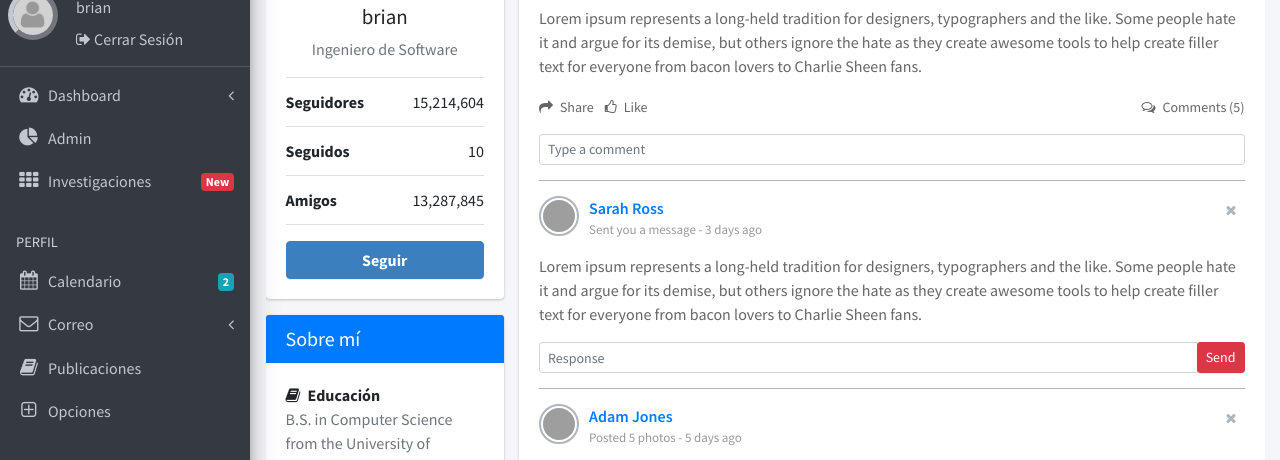
After one commit to BrianRigoni/ObservatorioTerritorial, a Django app: page /perfil/ in a window 1280 px wide. The commit adds this page. Shown: the part 211-671 px from the top of the page. Run offline with Django 3.2, Linux system fonts and the light colour scheme; a user stored in the database is signed in; some libraries are stand-ins or nearby versions; grey boxes are pictures that could not be loaded.

Commit message:
no message

```diff
--- a/directory/static/css/ObservatorioTerritorial.css
+++ b/directory/static/css/ObservatorioTerritorial.css
@@ -67,6 +67,9 @@ html, body {
     margin-bottom: 1rem;
     margin-left: 2rem;
 }
+h1 {
+    width: -webkit-fill-available;
+}
 @media(max-width: 700px) {
     h1 {
         font-size: 30px;
@@ -99,11 +102,7 @@ html, body {
 .image-sidebar {
     border-radius: 50%;
 }
-.info a {
-    color: #C2C7D0;
-    text-transform: capitalize;
-}
-.info i {
+.pagetext-color *{
     color: #C2C7D0;
 }
 .user-panel {
--- /dev/null
+++ b/directory/templates/accounts/profile.html
@@ -0,0 +1,376 @@
+{% extends 'base.html' %}
+{% load static %}
+{% block title %}Perfil{% endblock title %}
+{% block content %}
+  <div class="wrapper">
+    <!-- Main content -->
+        <div class="row">
+          <div class="col-md-3">
+
+            <!-- Profile Image -->
+            <div class="card card-primary card-outline">
+              <div class="card-body box-profile">
+                <div class="text-center">
+                  <img class="profile-user-img img-fluid"
+                       src="../Screenshot_1.png"
+                       alt="User profile picture">
+                </div>
+
+                <h3 class="profile-username text-center">{{ user.username }}</h3>
+
+                <p class="text-muted text-center">Ingeniero de Software</p>
+
+                <ul class="list-group list-group-unbordered mb-3">
+                  <li class="list-group-item">
+                    <b>Seguidores</b> <a class="float-right">15,214,604</a>
+                  </li>
+                  <li class="list-group-item">
+                    <b>Seguidos</b> <a class="float-right">10</a>
+                  </li>
+                  <li class="list-group-item">
+                    <b>Amigos</b> <a class="float-right">13,287,845</a>
+                  </li>
+                </ul>
+
+                <a href="#" class="btn btn-primary btn-block"><b>Seguir</b></a>
+              </div>
+              <!-- /.card-body -->
+            </div>
+            <!-- /.card -->
+
+            <!-- About Me Box -->
+            <div class="card card-primary">
+              <div class="card-header">
+                <h3 class="card-title">Sobre mí</h3>
+              </div>
+              <!-- /.card-header -->
+              <div class="card-body">
+                <strong><i class="fa fa-book mr-1"></i> Educación</strong>
+
+                <p class="text-muted">
+                  B.S. in Computer Science from the University of Tennessee at Knoxville
+                </p>
+
+                <hr>
+
+                <strong><i class="fa fa-map-marker mr-1"></i> Ubicación</strong>
+
+                <p class="text-muted">Ushuaia, Tierra del Fuego</p>
+
+                <hr>
+
+                <strong><i class="fa fa-pencil mr-1"></i> Habilidades</strong>
+
+                <p class="text-muted">
+                  <span class="tag tag-danger">UI Design</span>
+                  <span class="tag tag-success">Coding</span>
+                  <span class="tag tag-info">Javascript</span>
+                  <span class="tag tag-warning">PHP</span>
+                  <span class="tag tag-primary">Node.js</span>
+                </p>
+
+                <hr>
+
+                <strong><i class="fa fa-file-text-o mr-1"></i> Notas</strong>
+
+                <p class="text-muted">Lorem ipsum dolor sit amet, consectetur adipiscing elit. Etiam fermentum enim neque.</p>
+              </div>
+              <!-- /.card-body -->
+            </div>
+            <!-- /.card -->
+          </div>
+          <!-- /.col -->
+          <div class="col-md-9">
+            <div class="card">
+              <div class="card-header p-2">
+                <ul class="nav nav-pills">
+                  <li class="nav-item"><a class="nav-link active" href="#activity" data-toggle="tab">Actividad</a></li>
+                  <li class="nav-item"><a class="nav-link" href="#timeline" data-toggle="tab">Timeline</a></li>
+                  <li class="nav-item"><a class="nav-link" href="#settings" data-toggle="tab">Ajustes</a></li>
+                </ul>
+              </div><!-- /.card-header -->
+              <div class="card-body">
+                <div class="tab-content">
+                  <div class="active tab-pane" id="activity">
+                    <!-- Post -->
+                    <div class="post">
+                      <div class="user-block">
+                        <img class="img-circle img-bordered-sm" src="/Screenshot_1.png" alt="user image">
+                        <span class="username">
+                          <a href="#">Jonathan Burke Jr.</a>
+                          <a href="#" class="float-right btn-tool"><i class="fa fa-times"></i></a>
+                        </span>
+                        <span class="description">Shared publicly - 7:30 PM today</span>
+                      </div>
+                      <!-- /.user-block -->
+                      <p>
+                        Lorem ipsum represents a long-held tradition for designers,
+                        typographers and the like. Some people hate it and argue for
+                        its demise, but others ignore the hate as they create awesome
+                        tools to help create filler text for everyone from bacon lovers
+                        to Charlie Sheen fans.
+                      </p>
+
+                      <p>
+                        <a href="#" class="link-black text-sm mr-2"><i class="fa fa-share mr-1"></i> Share</a>
+                        <a href="#" class="link-black text-sm"><i class="fa fa-thumbs-o-up mr-1"></i> Like</a>
+                        <span class="float-right">
+                          <a href="#" class="link-black text-sm">
+                            <i class="fa fa-comments-o mr-1"></i> Comments (5)
+                          </a>
+                        </span>
+                      </p>
+
+                      <input class="form-control form-control-sm" type="text" placeholder="Type a comment">
+                    </div>
+                    <!-- /.post -->
+
+                    <!-- Post -->
+                    <div class="post clearfix">
+                      <div class="user-block">
+                        <img class="img-circle img-bordered-sm" src="/Screenshot_1.png" alt="User Image">
+                        <span class="username">
+                          <a href="#">Sarah Ross</a>
+                          <a href="#" class="float-right btn-tool"><i class="fa fa-times"></i></a>
+                        </span>
+                        <span class="description">Sent you a message - 3 days ago</span>
+                      </div>
+                      <!-- /.user-block -->
+                      <p>
+                        Lorem ipsum represents a long-held tradition for designers,
+                        typographers and the like. Some people hate it and argue for
+                        its demise, but others ignore the hate as they create awesome
+                        tools to help create filler text for everyone from bacon lovers
+                        to Charlie Sheen fans.
+                      </p>
+
+                      <form class="form-horizontal">
+                        <div class="input-group input-group-sm mb-0">
+                          <input class="form-control form-control-sm" placeholder="Response">
+                          <div class="input-group-append">
+                            <button type="submit" class="btn btn-danger">Send</button>
+                          </div>
+                        </div>
+                      </form>
+                    </div>
+                    <!-- /.post -->
+
+                    <!-- Post -->
+                    <div class="post">
+                      <div class="user-block">
+                        <img class="img-circle img-bordered-sm" src="/Screenshot_1.png" alt="User Image">
+                        <span class="username">
+                          <a href="#">Adam Jones</a>
+                          <a href="#" class="float-right btn-tool"><i class="fa fa-times"></i></a>
+                        </span>
+                        <span class="description">Posted 5 photos - 5 days ago</span>
+                      </div>
+                      <!-- /.user-block -->
+                      <div class="row mb-3">
+                        <div class="col-sm-6">
+                          <img class="img-fluid" src="/Screenshot_1.png" alt="Photo">
+                        </div>
+                        <!-- /.col -->
+                        <div class="col-sm-6">
+                          <div class="row">
+                            <div class="col-sm-6">
+                              <img class="img-fluid mb-3" src="/Screenshot_1.png" alt="Photo">
+                              <img class="img-fluid" src="/Screenshot_1.png" alt="Photo">
+                            </div>
+                            <!-- /.col -->
+                            <div class="col-sm-6">
+                              <img class="img-fluid mb-3" src="/Screenshot_1.png" alt="Photo">
+                              <img class="img-fluid" src="/Screenshot_1.png" alt="Photo">
+                            </div>
+                            <!-- /.col -->
+                          </div>
+                          <!-- /.row -->
+                        </div>
+                        <!-- /.col -->
+                      </div>
+                      <!-- /.row -->
+
+                      <p>
+                        <a href="#" class="link-black text-sm mr-2"><i class="fa fa-share mr-1"></i> Share</a>
+                        <a href="#" class="link-black text-sm"><i class="fa fa-thumbs-o-up mr-1"></i> Like</a>
+                        <span class="float-right">
+                          <a href="#" class="link-black text-sm">
+                            <i class="fa fa-comments-o mr-1"></i> Comments (5)
+                          </a>
+                        </span>
+                      </p>
+
+                      <input class="form-control form-control-sm" type="text" placeholder="Type a comment">
+                    </div>
+                    <!-- /.post -->
+                  </div>
+                  <!-- /.tab-pane -->
+                  <div class="tab-pane" id="timeline">
+                    <!-- The timeline -->
+                    <ul class="timeline timeline-inverse">
+                      <!-- timeline time label -->
+                      <li class="time-label">
+                        <span class="bg-danger">
+                          10 Feb. 2014
+                        </span>
+                      </li>
+                      <!-- /.timeline-label -->
+                      <!-- timeline item -->
+                      <li>
+                        <i class="fa fa-envelope bg-primary"></i>
+
+                        <div class="timeline-item">
+                          <span class="time"><i class="fa fa-clock-o"></i> 12:05</span>
+
+                          <h3 class="timeline-header"><a href="#">Support Team</a> sent you an email</h3>
+
+                          <div class="timeline-body">
+                            Etsy doostang zoodles disqus groupon greplin oooj voxy zoodles,
+                            weebly ning heekya handango imeem plugg dopplr jibjab, movity
+                            jajah plickers sifteo edmodo ifttt zimbra. Babblely odeo kaboodle
+                            quora plaxo ideeli hulu weebly balihoo...
+                          </div>
+                          <div class="timeline-footer">
+                            <a href="#" class="btn btn-primary btn-sm">Read more</a>
+                            <a href="#" class="btn btn-danger btn-sm">Delete</a>
+                          </div>
+                        </div>
+                      </li>
+                      <!-- END timeline item -->
+                      <!-- timeline item -->
+                      <li>
+                        <i class="fa fa-user bg-info"></i>
+
+                        <div class="timeline-item">
+                          <span class="time"><i class="fa fa-clock-o"></i> 5 mins ago</span>
+
+                          <h3 class="timeline-header no-border"><a href="#">Sarah Young</a> accepted your friend request
+                          </h3>
+                        </div>
+                      </li>
+                      <!-- END timeline item -->
+                      <!-- timeline item -->
+                      <li>
+                        <i class="fa fa-comments bg-warning"></i>
+
+                        <div class="timeline-item">
+                          <span class="time"><i class="fa fa-clock-o"></i> 27 mins ago</span>
+
+                          <h3 class="timeline-header"><a href="#">Jay White</a> commented on your post</h3>
+
+                          <div class="timeline-body">
+                            Take me to your leader!
+                            Switzerland is small and neutral!
+                            We are more like Germany, ambitious and misunderstood!
+                          </div>
+                          <div class="timeline-footer">
+                            <a href="#" class="btn btn-warning btn-flat btn-sm">View comment</a>
+                          </div>
+                        </div>
+                      </li>
+                      <!-- END timeline item -->
+                      <!-- timeline time label -->
+                      <li class="time-label">
+                        <span class="bg-success">
+                          3 Jan. 2014
+                        </span>
+                      </li>
+                      <!-- /.timeline-label -->
+                      <!-- timeline item -->
+                      <li>
+                        <i class="fa fa-camera bg-purple"></i>
+
+                        <div class="timeline-item">
+                          <span class="time"><i class="fa fa-clock-o"></i> 2 days ago</span>
+
+                          <h3 class="timeline-header"><a href="#">Mina Lee</a> uploaded new photos</h3>
+
+                          <div class="timeline-body">
+                            <img src="/Screenshot_1.png" alt="..." class="margin">
+                            <img src="/Screenshot_1.png" alt="..." class="margin">
+                            <img src="/Screenshot_1.png" alt="..." class="margin">
+                            <img src="/Screenshot_1.png" alt="..." class="margin">
+                          </div>
+                        </div>
+                      </li>
+                      <!-- END timeline item -->
+                      <li>
+                        <i class="fa fa-clock-o bg-gray"></i>
+                      </li>
+                    </ul>
+                  </div>
+                  <!-- /.tab-pane -->
+
+                  <div class="tab-pane" id="settings">
+                    <form class="form-horizontal">
+                      <div class="form-group">
+                        <label for="inputName" class="col-sm-2 control-label">Nombres</label>
+
+                        <div class="col-sm-10">
+                          <input type="text" class="form-control" id="inputName" placeholder="Name">
+                        </div>
+                      </div>
+                      <div class="form-group">
+                        <label for="inputName2" class="col-sm-2 control-label">Apellidos</label>
+
+                        <div class="col-sm-10">
+                          <input type="text" class="form-control" id="inputName2" placeholder="Apellidos">
+                        </div>
+                      </div>
+                      <div class="form-group">
+                        <label for="inputEmail" class="col-sm-2 control-label">Correo electrónico</label>
+
+                        <div class="col-sm-10">
+                          <input type="email" class="form-control" id="inputEmail" placeholder="Email">
+                        </div>
+                      </div>
+                      <div class="form-group">
+                        <label for="inputExperience" class="col-sm-2 control-label">Experiencia</label>
+
+                        <div class="col-sm-10">
+                          <textarea class="form-control" id="inputExperience" placeholder="Experience"></textarea>
+                        </div>
+                      </div>
+                      <div class="form-group">
+                        <label for="inputSkills" class="col-sm-2 control-label">Skills</label>
+
+                        <div class="col-sm-10">
+                          <input type="text" class="form-control" id="inputSkills" placeholder="Skills">
+                        </div>
+                      </div>
+                      <div class="form-group">
+                        <div class="col-sm-offset-2 col-sm-10">
+                          <div class="checkbox">
+                            <label>
+                              <input type="checkbox"> I agree to the <a href="#">terms and conditions</a>
+                            </label>
+                          </div>
+                        </div>
+                      </div>
+                      <div class="form-group">
+                        <div class="col-sm-offset-2 col-sm-10">
+                          <button type="submit" class="btn btn-danger">Submit</button>
+                        </div>
+                      </div>
+                    </form>
+                  </div>
+                  <!-- /.tab-pane -->
+                </div>
+                <!-- /.tab-content -->
+              </div><!-- /.card-body -->
+            </div>
+            <!-- /.nav-tabs-custom -->
+          </div>
+          <!-- /.col -->
+        </div>
+        <!-- /.row -->
+
+  {% comment %} <!-- Control Sidebar -->
+  <aside class="control-sidebar control-sidebar-dark">
+    <!-- Control sidebar content goes here -->
+  </aside>
+  <!-- /.control-sidebar --> {% endcomment %}
+  </div>
+  <!-- ./wrapper -->
+
+{% endblock content %}
--- a/directory/templates/base.html
+++ b/directory/templates/base.html
@@ -60,11 +60,11 @@
     {% endif %}
 
 
-    <!-- Control Sidebar -->
+   {% comment %}  <!-- Control Sidebar -->
     <aside class="control-sidebar control-sidebar-dark">
       <!-- Control sidebar content goes here -->
     </aside>
-    <!-- /.control-sidebar -->
+    <!-- /.control-sidebar --> {% endcomment %}
 
   {# bloque de scripts importados #}
   <!-- jQuery 3 -->
--- a/directory/templates/navbar.html
+++ b/directory/templates/navbar.html
@@ -7,9 +7,6 @@
       <li class="nav-item d-none d-sm-inline-block">
         <a href="{% url 'Home' %}" class="nav-link">Inicio</a>
       </li>
-      {% comment %} <li class="nav-item d-none d-sm-inline-block">
-        <a href="{% url 'Logout' %}" class="nav-link">Cerrar sesión</a>
-      </li> {% endcomment %}
     </ul>
 
     <!-- SEARCH FORM -->
@@ -26,7 +23,7 @@
 
     <!-- Right navbar links -->
     <ul class="navbar-nav ml-auto">
-      <!-- Messages Dropdown Menu -->
+      {% comment %} <!-- Messages Dropdown Menu -->
       <li class="nav-item dropdown">
         <a class="nav-link" data-toggle="dropdown" href="#">
           <i class="fa fa-comments-o"></i>
@@ -84,6 +81,7 @@
           <a href="#" class="dropdown-item dropdown-footer">See All Messages</a>
         </div>
       </li>
+       {% endcomment %}
       <!-- Notifications Dropdown Menu -->
       <li class="nav-item dropdown">
         <a class="nav-link" data-toggle="dropdown" href="#">
@@ -111,11 +109,11 @@
           <a href="#" class="dropdown-item dropdown-footer">See All Notifications</a>
         </div>
       </li>
-      <li class="nav-item">
+      {% comment %} <li class="nav-item">
         <a class="nav-link" data-widget="control-sidebar" data-slide="true" href="#">
           <i class="fa fa-th-large"></i>
         </a>
-      </li>
+      </li> {% endcomment %}
     </ul>
 </nav>
 <!-- /.navbar -->
--- a/directory/templates/sidebar.html
+++ b/directory/templates/sidebar.html
@@ -14,10 +14,10 @@
             <div class="image-profile pull-left">
                 <img src="{% static 'assets\default-profile.png' %}" class="pull-left" alt="Image profile">
             </div>
-            <div class="info brand-text">
-                <a href="#" class="d-block mb-2">{{user.username}}</a>
+            <div class="info brand-text pagetext-color">
+                <a href="{% url 'Profile' %}" class="d-block mb-2">{{user.username}}</a>
                 <i class="fa fa-sign-out"></i>
-                <a href="{% url 'Logout' %}">Cerrar sesión</a>
+                <a href="{% url 'Logout' %}">Cerrar Sesión</a>
             </div>
         </div>
     {% endif %}
--- a/directory/urls.py
+++ b/directory/urls.py
@@ -1,6 +1,6 @@
 from django.urls import path
 from django.contrib import admin
-from directory.views import (SignIn, SignUp, HomeView, ProjectCreateView,
+from directory.views import (SignIn, SignUp, ProfileView, HomeView, ProjectCreateView,
 ProjectDetailView, ProjectsListView, PublicationsListView, PublicationCreateView)
 from directory.views.UserView import logout_view
 
@@ -9,6 +9,7 @@ urlpatterns = [
     path('registro/', SignUp.as_view(), name="SignUp"),
     path('ingreso/',  SignIn.as_view(), name='SignIn'),
     path('logout/',  logout_view, name='Logout'),
+    path('perfil/',  ProfileView.as_view(), name='Profile'),
     path('investigaciones/', ProjectsListView.as_view(), name="Projects-List"),
     path('investigaciones/<int:pk>/', ProjectDetailView.as_view(), name="Project-Detail"),
     path('investigaciones/nueva', ProjectCreateView.as_view(), name="Project-Create"),
--- a/directory/views/UserView.py
+++ b/directory/views/UserView.py
@@ -4,7 +4,7 @@ from django.contrib.auth.models import User
 from django.http import HttpResponse, HttpResponseRedirect
 from django.shortcuts import redirect, render
 from django.urls import reverse, reverse_lazy
-from django.views.generic import CreateView, FormView
+from django.views.generic import CreateView, FormView, TemplateView
 
 from directory.forms import SignUpForm
 from directory.models import Researcher
@@ -56,6 +56,13 @@ class SignUp(CreateView):
         else:
             return self.form_invalid(form)
 
+
+class ProfileView(TemplateView):
+    template_name = "accounts/profile.html"
+
+    def index(self, request):
+        return render(request, self.template_name)
+
 def logout_view(request):
     logout(request)
     return redirect('Home')
--- a/directory/views/__init__.py
+++ b/directory/views/__init__.py
@@ -1,4 +1,4 @@
 from .index_view import HomeView
-from .UserView import SignUp, SignIn
+from .UserView import SignUp, SignIn, ProfileView
 from .ProjectView import ProjectCreateView, ProjectDetailView, ProjectsListView
 from .PublicationView import PublicationCreateView, PublicationsListView
```
Also changed, not shown: directory/templates/projects/project-detail.html (+19 -1 lines), db.sqlite3, 4 other files.
